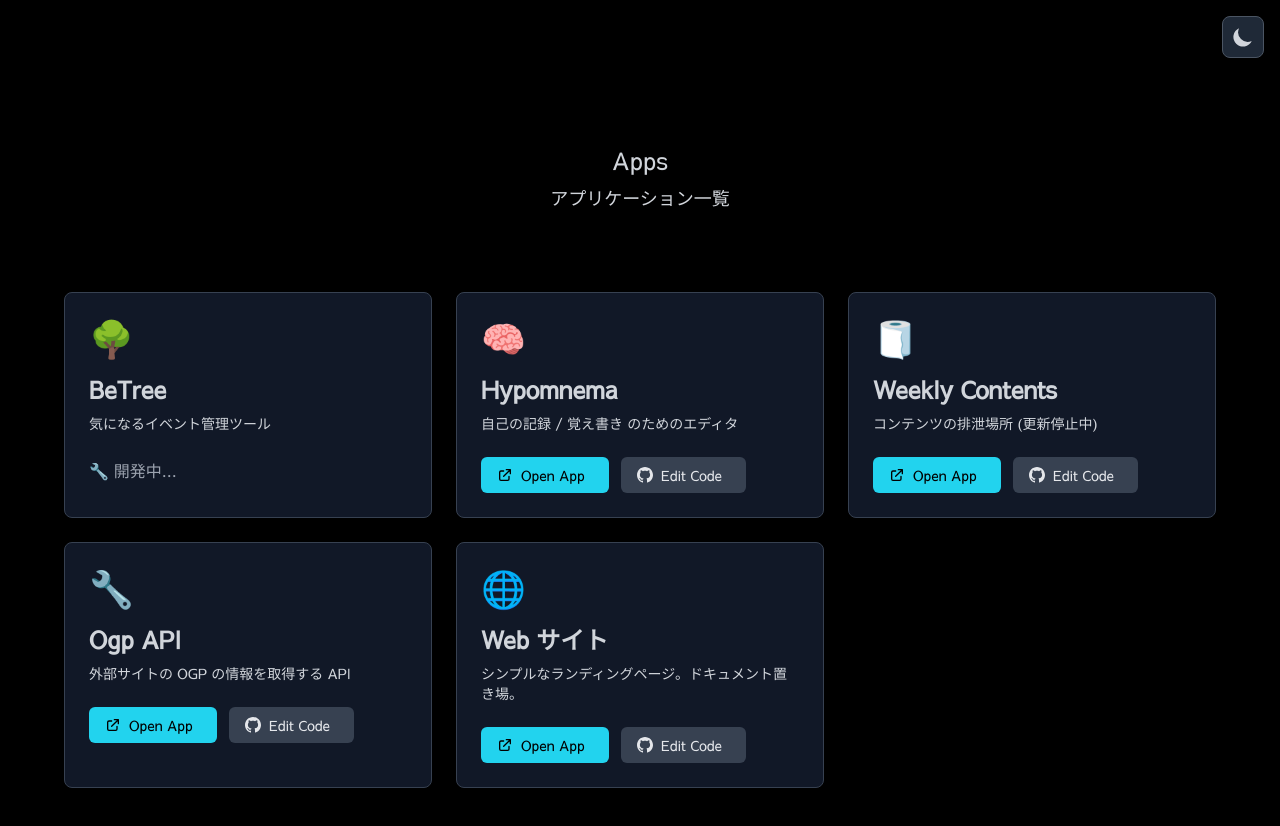
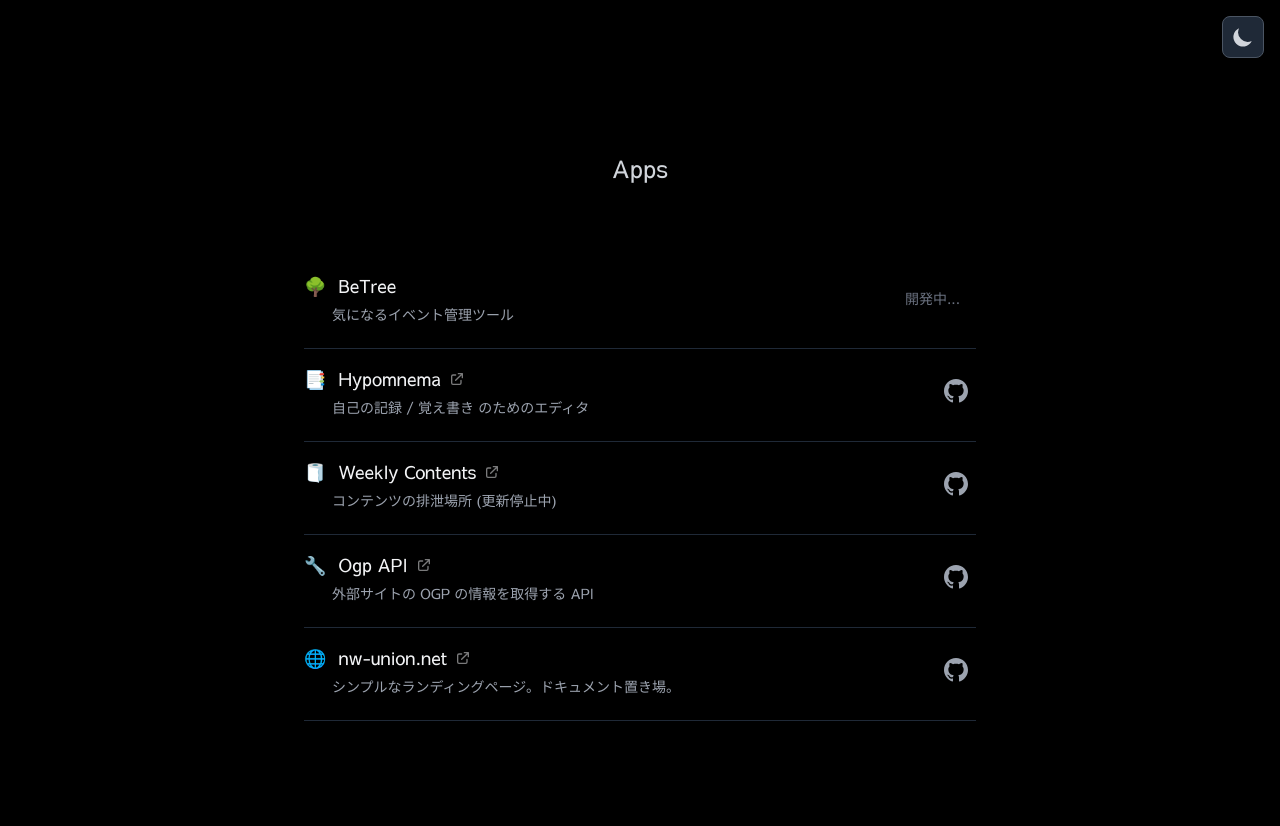
Before and after one commit to nw-union/web, an Astro site: page /apps in a window 1280 px wide. Built offline with nearby package versions, Linux system fonts and the light colour scheme; Astro itself is replaced by a stand-in of ours.

Commit message:
apps ページのデザイン変更 (#23)
* apps ページのデザイン変更

* fix

* fix

* fix

```diff
--- a/src/pages/apps.astro
+++ b/src/pages/apps.astro
@@ -16,7 +16,7 @@ const apps = [
     description: "自己の記録 / 覚え書き のためのエディタ",
     url: "https://hypomnema.nw-union.net",
     source: "https://github.com/nw-union/hypomnema",
-    icon: "🧠",
+    icon: "📑",
     status: "live",
   },
   {
@@ -36,7 +36,7 @@ const apps = [
     status: "live",
   },
   {
-    name: "Web サイト",
+    name: "nw-union.net",
     description: "シンプルなランディングページ。ドキュメント置き場。",
     url: "https://nw-union.net",
     source: "https://github.com/nw-union/web",
@@ -50,79 +50,75 @@ const apps = [
   title="Apps | NWU"
   description="NWUが開発したアプリケーション一覧"
 >
-  <main class="bg-white dark:bg-black min-h-screen flex flex-col justify-start items-center p-6 pt-8 md:pt-14 transition-colors duration-300 font-sg">
+  <main class="bg-white dark:bg-black min-h-screen flex flex-col justify-start items-center p-8 pt-12 md:pt-16 mb-32 transition-colors duration-300 font-sg">
     <ThemeToggle />
-    <div class="max-w-6xl w-full">
+    <div class="max-w-2xl w-full">
       <div class="my-20">
         <h1 class="text-2xl py-2 font-medium text-center text-gray-800 dark:text-gray-300">
           Apps
         </h1>
-        <p class="text-center text-lg text-gray-700 dark:text-gray-300">
-          アプリケーション一覧
-        </p>
       </div>
 
-      <div class="grid grid-cols-1 md:grid-cols-2 lg:grid-cols-3 gap-6">
+      <div class="space-y-4">
         {apps.map((app) => (
-          <div class="bg-gray-50 dark:bg-gray-900 rounded-lg p-6 transition-all duration-300 hover:scale-105 hover:shadow-xl border border-gray-200 dark:border-gray-700 hover:border-blue-500 dark:hover:border-cyan-400">
-            <div class="flex items-start justify-between mb-4">
-              <div class="text-4xl">{app.icon}</div>
-              {/*
-              <span class={`
-                px-2 py-1 rounded text-xs font-semibold uppercase
-                ${app.status === 'live' ? 'bg-blue-600 text-white dark:bg-cyan-400 dark:text-black' : ''}
-                ${app.status === 'development' ? 'bg-yellow-500 text-black dark:bg-yellow-400' : ''}
-                ${app.status === 'coming-soon' ? 'bg-gray-400 text-white dark:bg-gray-600' : ''}
-              `}>
-                {app.status === 'live' && 'LIVE'}
-                {app.status === 'development' && 'DEV'}
-                {app.status === 'coming-soon' && 'SOON'}
-              </span>
-              */}
-            </div>
-
-            <h2 class="text-2xl font-semibold mb-2 text-gray-800 dark:text-gray-300">
-              {app.name}
-            </h2>
-
-            <p class="text-gray-700 dark:text-gray-300 mb-6 text-sm">
-              {app.description}
-            </p>
-
+          <div class="border-b border-gray-200 dark:border-gray-800 pb-6">
+            <div class="flex items-center justify-between">
               {app.status === 'live' ? (
-              <div class="flex gap-3">
                 <a
                   href={app.url}
                   target="_blank"
                   rel="noreferrer"
-                  class="inline-flex items-center gap-2 pl-4 pr-6 py-2 bg-blue-600 dark:bg-cyan-400 text-white dark:text-black rounded-md hover:bg-blue-700 dark:hover:bg-cyan-500 transition-colors duration-300 text-sm font-medium"
+                  class="flex-1 group"
                 >
-                  <svg class="w-4 h-4" fill="none" stroke="currentColor" viewBox="0 0 24 24" xmlns="http://www.w3.org/2000/svg">
+                  <div class="flex items-center gap-3 mb-1">
+                    <span class="text-lg">{app.icon}</span>
+                    <h2 class="text-lg text-base font-medium text-gray-900 dark:text-gray-100 group-hover:text-blue-600 dark:group-hover:text-blue-400 transition-colors flex items-center gap-2">
+                      {app.name}
+                      <svg class="w-4 h-4 opacity-50" fill="none" stroke="currentColor" viewBox="0 0 24 24" xmlns="http://www.w3.org/2000/svg">
                         <path stroke-linecap="round" stroke-linejoin="round" stroke-width="2" d="M10 6H6a2 2 0 00-2 2v10a2 2 0 002 2h10a2 2 0 002-2v-4M14 4h6m0 0v6m0-6L10 14"></path>
                       </svg>
-                  <span>Open App</span>
+                    </h2>
+                  </div>
+                  <p class="text-sm text-gray-600 dark:text-gray-400 ml-7">
+                    {app.description}
+                  </p>
                 </a>
+              ) : (
+                <div class="flex-1">
+                  <div class="flex items-center gap-3 mb-1">
+                    <span class="text-lg">{app.icon}</span>
+                    <h2 class="text-lg text-base font-medium text-gray-900 dark:text-gray-100">
+                      {app.name}
+                    </h2>
+                  </div>
+                  <p class="text-sm text-gray-600 dark:text-gray-400 ml-7">
+                    {app.description}
+                  </p>
+                </div>
+              )}
+              <div class="flex items-center gap-2 ml-4">
+                {app.status === 'live' ? (
                   <a
                     href={app.source}
                     target="_blank"
                     rel="noreferrer"
-                  class="inline-flex items-center gap-2 pl-4 pr-6 py-2 bg-gray-200 dark:bg-gray-700 text-gray-800 dark:text-gray-200 rounded-md hover:bg-gray-300 dark:hover:bg-gray-600 transition-colors duration-300 text-sm font-medium"
+                    class="p-2 text-gray-600 dark:text-gray-400 hover:text-gray-900 dark:hover:text-gray-100 hover:bg-gray-100 dark:hover:bg-gray-900 rounded-lg transition-all"
+                    aria-label={`View ${app.name} source`}
                   >
-                  <svg class="w-4 h-4" fill="currentColor" viewBox="0 0 24 24" xmlns="http://www.w3.org/2000/svg">
+                    <svg class="w-6 h-6" fill="currentColor" viewBox="0 0 24 24" xmlns="http://www.w3.org/2000/svg">
                       <path d="M12 0c-6.626 0-12 5.373-12 12 0 5.302 3.438 9.8 8.207 11.387.599.111.793-.261.793-.577v-2.234c-3.338.726-4.033-1.416-4.033-1.416-.546-1.387-1.333-1.756-1.333-1.756-1.089-.745.083-.729.083-.729 1.205.084 1.839 1.237 1.839 1.237 1.07 1.834 2.807 1.304 3.492.997.107-.775.418-1.305.762-1.604-2.665-.305-5.467-1.334-5.467-5.931 0-1.311.469-2.381 1.236-3.221-.124-.303-.535-1.524.117-3.176 0 0 1.008-.322 3.301 1.23.957-.266 1.983-.399 3.003-.404 1.02.005 2.047.138 3.006.404 2.291-1.552 3.297-1.23 3.297-1.23.653 1.653.242 2.874.118 3.176.77.84 1.235 1.911 1.235 3.221 0 4.609-2.807 5.624-5.479 5.921.43.372.823 1.102.823 2.222v3.293c0 .319.192.694.801.576 4.765-1.589 8.199-6.086 8.199-11.386 0-6.627-5.373-12-12-12z"/>
                     </svg>
-                  <span>Edit Code</span>
                   </a>
-              </div>
                 ) : (
-              <span class="text-gray-500 dark:text-gray-400 text-base">
-                {app.status === 'development' && '🔧 開発中...'}
+                  <span class="text-sm font-medium mr-4 text-gray-500 dark:text-gray-500">
+                    開発中...
                   </span>
                 )}
               </div>
+            </div>
+          </div>
         ))}
       </div>
-
     </div>
   </main>
 </Layout>
```
Lines whose indentation alone changed are shown as unchanged.
